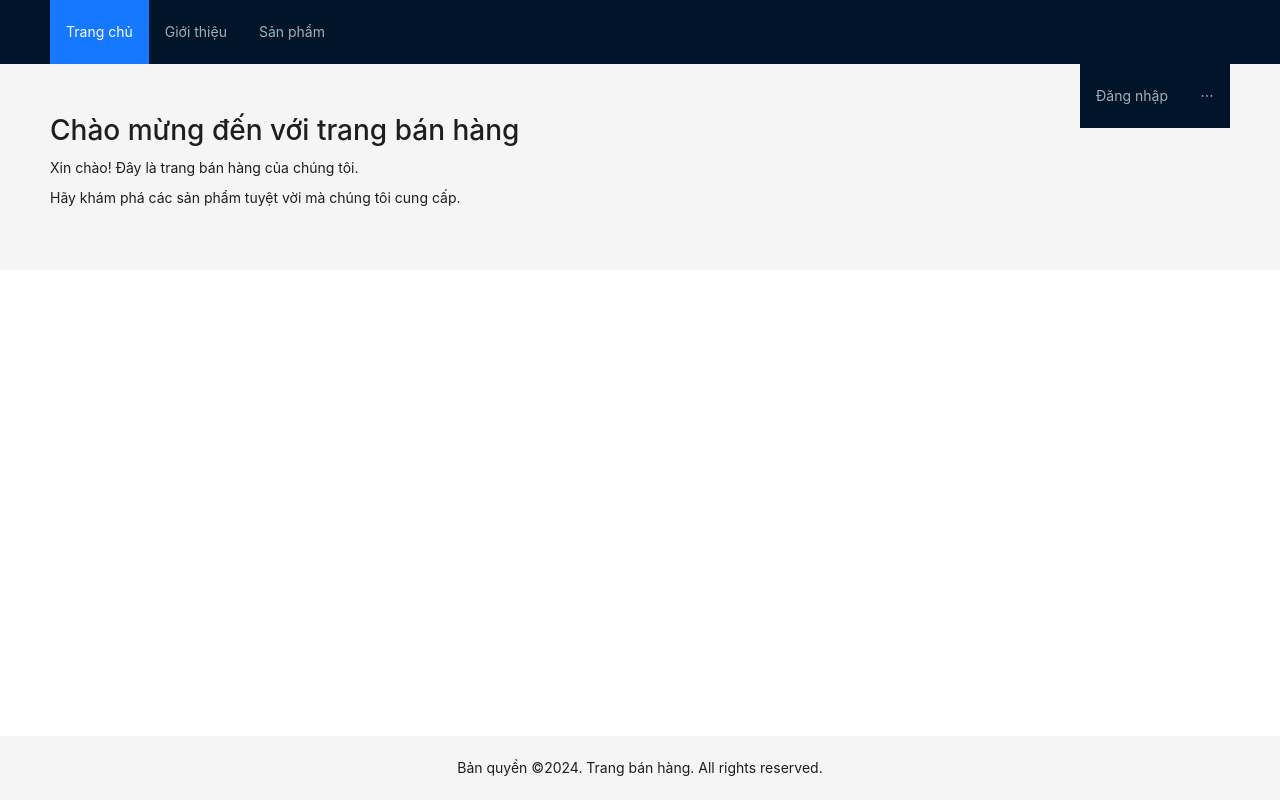
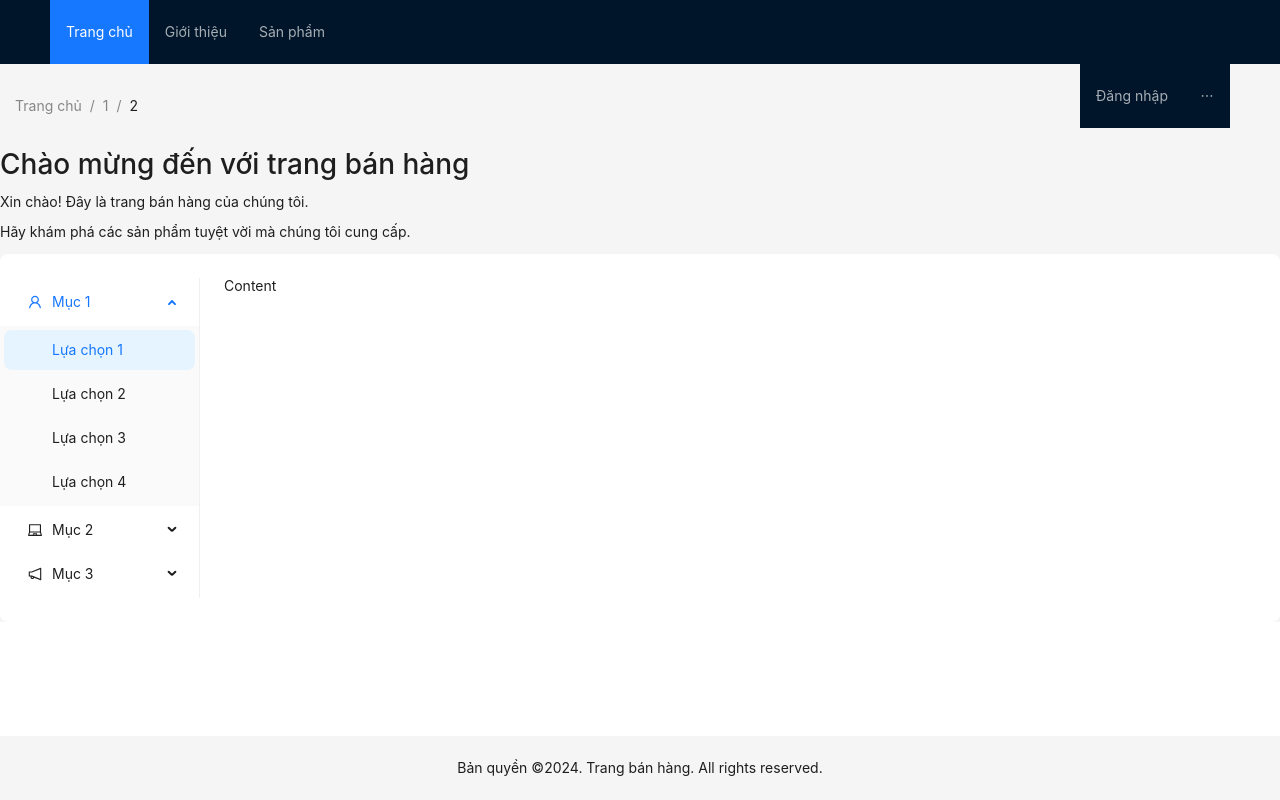
Before and after one commit to thoaitran078/react-n-hihi, a React (Create React App) app: page / in a window 1280 px wide. Built offline with nearby package versions, Linux system fonts and the light colour scheme.

Commit message:
Cập nhật thêm layout

```diff
--- a/src/App.js
+++ b/src/App.js
@@ -2,11 +2,47 @@ import React, { useState } from 'react';
 import { Layout, Menu, Modal, Input, Button } from 'antd';
 import 'antd/dist/reset.css';
 import { Steps } from 'antd';
+//layout
+//import type { MenuProps } from 'antd';
+import { LaptopOutlined, NotificationOutlined, UserOutlined } from '@ant-design/icons';
+import { Breadcrumb,  theme } from 'antd';
+const { Header, Content, Footer, Sider } = Layout;
+//const { Header, Content, Footer } = Layout;
+///////////////*
+/*
+const items1: MenuProps['items'] = ['1', '2', '3'].map((key) => ({
+  key,
+  label: `nav ${key}`,
+}));
+*/
+const items2: MenuProps['items'] = [UserOutlined, LaptopOutlined, NotificationOutlined].map(
+  (icon, index) => {
+    const key = String(index + 1);
 
+    return {
+      key: `sub${key}`,
+      icon: React.createElement(icon),
+      label: `Mục ${key}`,
 
-const { Header, Content, Footer } = Layout;
+      children: new Array(4).fill(null).map((_, j) => {
+        const subKey = index * 4 + j + 1;
+        return {
+          key: subKey,
+          label: `Lựa chọn ${subKey}`,
+        };
+      }),
+    };
+  },
+);
 
+//////
 const App = () => {
+  const {
+    token: { colorBgContainer, borderRadiusLG },
+  } = theme.useToken();
+
+//
+
   const [loginVisible, setLoginVisible] = useState(false);
   const [registerVisible, setRegisterVisible] = useState(false);
   const [email, setEmail] = useState('');
@@ -51,7 +87,13 @@ const App = () => {
           </Menu>
         </div>
       </Header>
-      <Content style={{ padding: '50px' }}>
+      <Breadcrumb style={{ margin: '16px 0',padding: '15px' ,text: '500px' }}>
+          <Breadcrumb.Item>Trang chủ</Breadcrumb.Item>
+          <Breadcrumb.Item>1</Breadcrumb.Item>
+          <Breadcrumb.Item>2</Breadcrumb.Item>
+        </Breadcrumb>
+      <Content style={{ padding: '0px' }}>
+
         {currentPage === 'home' && (
           <div>
             <h1>Chào mừng đến với trang bán hàng</h1>
@@ -71,7 +113,7 @@ const App = () => {
         )}
         {currentPage === 'products' && (
           <div>
-            <h1>Giới thiệu</h1>
+            <h1>Sản phẩm</h1>
             <p>Đây là trang đổ dữ liệu sản phẩm.</p>
             <Steps
     size="small"
@@ -92,7 +134,23 @@ const App = () => {
             {/* Thêm nội dung giới thiệu */}
           </div>
         )}
+
+<Layout
+          style={{ padding: '24px 0', background: colorBgContainer, borderRadius: borderRadiusLG }}
+        >
+          <Sider style={{ background: colorBgContainer }} width={200}>
+            <Menu
+              mode="inline"
+              defaultSelectedKeys={['1']}
+              defaultOpenKeys={['sub1']}
+              style={{ height: '100%' }}
+              items={items2}
+            />
+          </Sider>
+          <Content style={{ padding: '0 24px', minHeight: 280 }}>Content</Content>
+        </Layout>
       </Content>
+
       <Footer style={{ position: 'fixed', bottom: 0, width: '100%', textAlign: 'center' }}>
         Bản quyền ©2024. Trang bán hàng. All rights reserved.
       </Footer>
--- a/src/index.js
+++ b/src/index.js
@@ -2,6 +2,8 @@ import React from 'react';
 import ReactDOM from 'react-dom/client';
 import './index.css';
 import App from './App';
+//import App1 from './App1';
+
 import reportWebVitals from './reportWebVitals';
 
 const root = ReactDOM.createRoot(document.getElementById('root'));
```
Also changed, not shown: src/App1.js (added, +78 -0 lines).
